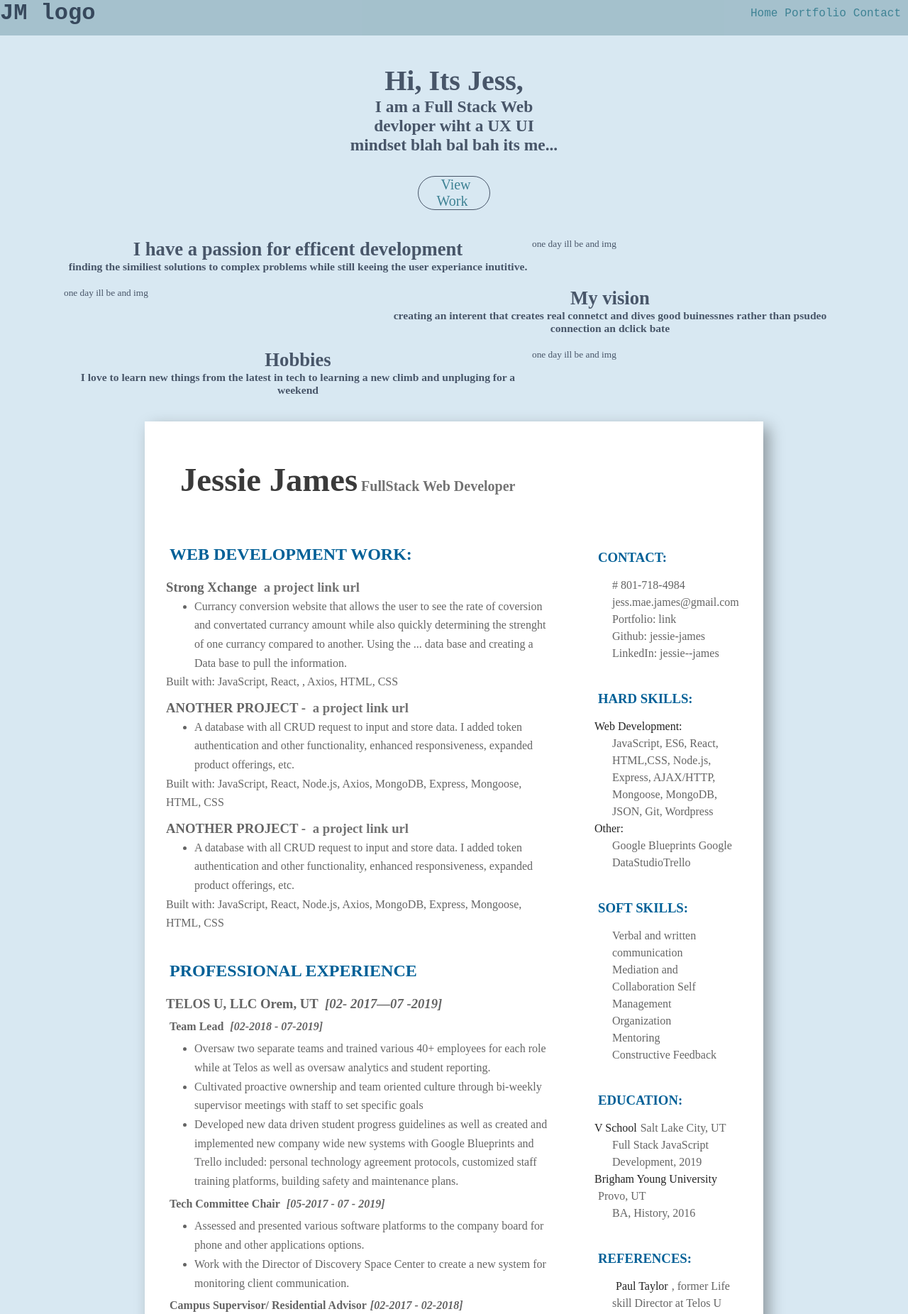
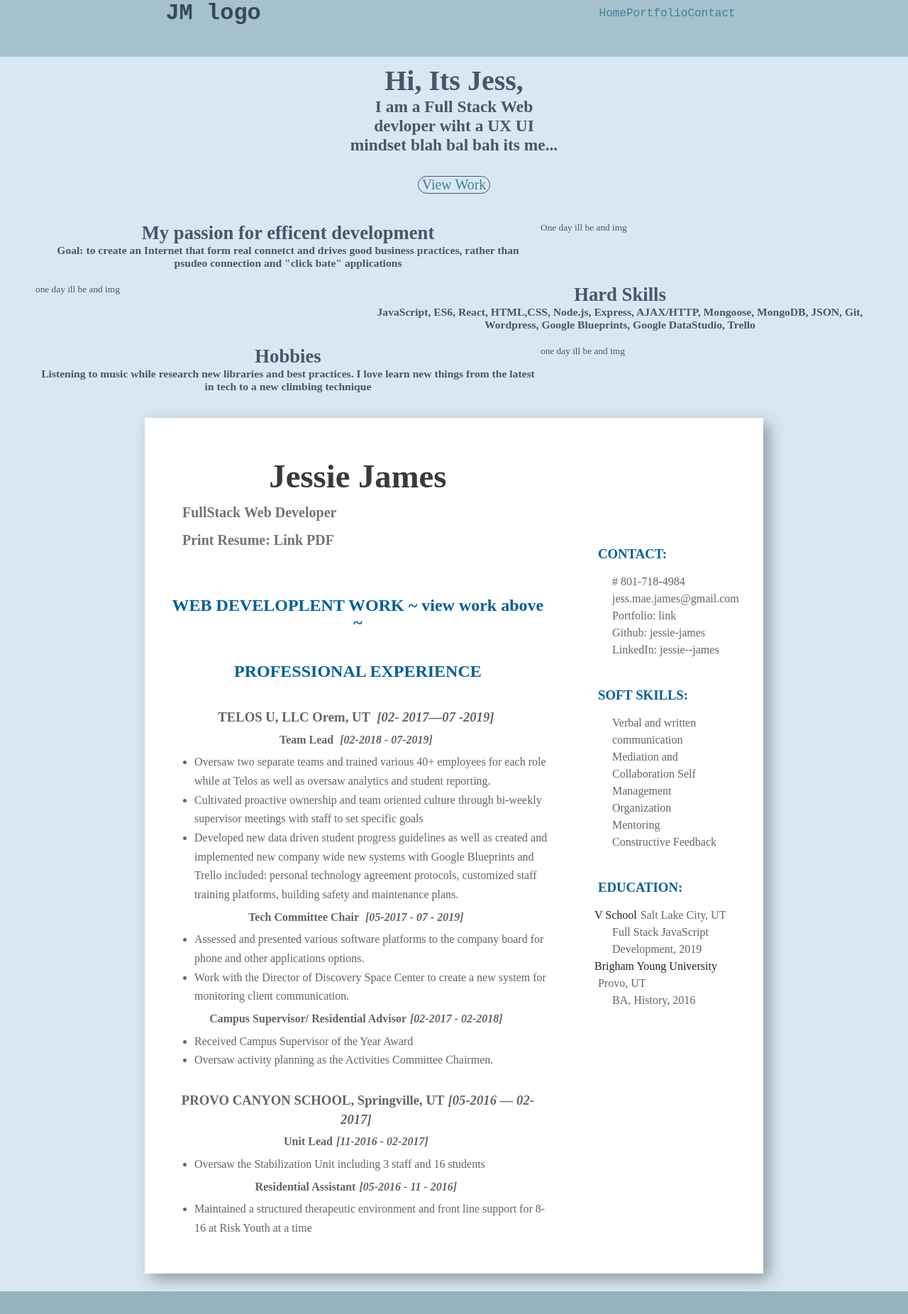
Before and after one commit to jessie-james/portfolio, a React (Create React App) app: page / in a window 1280 px wide. Shown: the top 1852 px of the page at 71% size. Built offline with nearby package versions, Linux system fonts and the light colour scheme.

Commit message:
responsive resume

```diff
--- a/src/portfolio/About.js
+++ b/src/portfolio/About.js
@@ -1,20 +1,21 @@
 import React from 'react'
 const About = () => {
-    return (<div  className="about-body">
+    return (
+    <div className="about-body">
         <div className="about-container">
             <div className="about-text">
-                <h1>I have a passion for efficent development</h1>
-                <h3>finding the similiest solutions to complex problems  while still keeing the user experiance inutitive.</h3>
+                <h1>My passion for efficent development</h1>
+                <h3>Goal: to create an Internet that form real connetct and drives good business practices, rather than psudeo connection and "click bate" applications</h3>
             </div>
             <div className="about-img">
-                <p>one day ill be and img</p>
+                <p>One day ill be and img</p>
             </div>
         </div>
 
         <div className="about-container">
             <div className="about-text">
-                <h1>My vision</h1>
-                <h3>creating an interent that creates real connetct and dives good buinessnes rather than psudeo connection an dclick bate</h3>
+                <h1>Hard Skills</h1>
+                <h3>JavaScript, ES6, React, HTML,CSS, Node.js, Express, AJAX/HTTP, Mongoose, MongoDB,  JSON, Git, Wordpress, Google Blueprints, Google DataStudio, Trello</h3>
             </div>
             <div className="about-img">
                 <p>one day ill be and img</p>
@@ -24,7 +25,7 @@ const About = () => {
         <div className="about-container">
             <div className="about-text">
                 <h1>Hobbies</h1>
-                <h3>I love to learn new things from the latest in tech to learning a new climb and unpluging for a weekend</h3>
+                <h3>Listening to music while research new libraries and best practices. I love learn new things from the latest in tech to a new climbing technique</h3>
             </div>
             <div className="about-img">
                 <p>one day ill be and img</p>
--- a/src/portfolio/Nav.js
+++ b/src/portfolio/Nav.js
@@ -4,9 +4,9 @@ const Nav = () => {
     return (<div className='port-nav-bar'>
         <h1>JM logo</h1>
         <ul className='nav-list'>
-            <Link to='/' className='nav-list-item port-nav'>Home</Link>
-            <Link to='/Portfolio' className='nav-list-item port-nav'>Portfolio</Link>
-            <Link to='/Contact' className='nav-list-item port-nav'>Contact</Link>
+            <Link to='/' className='port-nav'>Home</Link>
+            <Link to='/Portfolio' className=' port-nav'>Portfolio</Link>
+            <Link to='/Contact' className=' port-nav'>Contact</Link>
         </ul>
     </div>)
 }
--- a/src/portfolio/Resume.js
+++ b/src/portfolio/Resume.js
@@ -6,45 +6,15 @@ const Resume = () => {
     return (
         <div className="resume-container">
             <div className="columnOne">
-                <h1>Jessie James<span>FullStack Web Developer</span></h1>
-
+                <h1>Jessie James<span className="mobile-span">FullStack Web Developer</span><span className="mobile-span">Print Resume: Link PDF</span></h1>
                 <div className="columnOne-sections">
-                <h2 className="resume-header"> WEB DEVELOPMENT WORK:</h2>
-
-            <div className="web-dev-section">
-                        <h3 className="prj-title">Strong Xchange<span className="project-link"> a project link url</span></h3>
-                <ul className="skills-list">
-                    <li>Currancy conversion website that allows the user to see the rate of coversion and convertated currancy amount while  also quickly determining the strenght  of one currancy compared to another. Using the  ... data base and  creating a Data base to pull the information.</li>
-                </ul>
-                <p className="built-with">Built with: JavaScript, React, , Axios, HTML, CSS</p>
-            </div>
-
-            <div className="web-dev-section">
-                        <h3 className="prj-title">ANOTHER PROJECT - <span className="project-link"> a project link url</span></h3>
-                <ul className="skills-list">
-                    <li>A database with all CRUD request to input and store data. I added token authentication and other functionality, enhanced responsiveness, expanded product offerings, etc.</li>
-                </ul>
-                <p className="built-with">Built with: JavaScript, React, Node.js, Axios, MongoDB, Express, Mongoose, HTML, CSS</p>
-            </div>
-
-            <div className="web-dev-section">
-                        <h3 className="prj-title">ANOTHER PROJECT - <span className="project-link"> a project link url</span></h3>
-                <ul className="skills-list">
-                    <li>A database with all CRUD request to input and store data. I added token authentication and other functionality, enhanced responsiveness, expanded product offerings, etc.</li>
-                </ul>
-                <p className="built-with">Built with: JavaScript, React, Node.js, Axios, MongoDB, Express, Mongoose, HTML, CSS</p>
-            </div>
-            </div>
-
-            <div className="columnOne-sections">
-
+                    <h2 className="resume-header"> WEB DEVELOPLENT WORK ~ view work above ~</h2>
                         <h2 className="resume-header"> PROFESSIONAL EXPERIENCE</h2>
                         <div className="work-experiance-section">
                             <h3 className="company-title">TELOS U, LLC Orem, UT <span>[02- 2017—07 -2019]</span></h3>
                             <h5 className="job-title">Team Lead <span>[02-2018 - 07-2019]</span></h5>
                             <ul className="skills-list">
                                 <li>Oversaw two separate teams and trained various 40+ employees for each role  while at Telos as well as oversaw analytics and student reporting.</li>
-                        {/* <li>Ran weekly treatment meetings for students.</li> */}
                                 <li>Cultivated proactive ownership and team oriented culture through bi-weekly supervisor meetings with staff to set specific goals </li>
                                 <li> Developed new data driven student progress guidelines as well as created and implemented new company wide new systems with Google Blueprints and Trello included: personal technology agreement protocols, customized staff training platforms, building safety and maintenance plans.</li>
                             </ul>
@@ -52,7 +22,6 @@ const Resume = () => {
                             <ul className="skills-list">
                                 <li>Assessed and presented various software platforms to the company board for phone and other applications options.</li>
                                 <li>Work with the Director of Discovery Space Center to create a new system for monitoring client communication. </li>
-                        {/* <li>Oversaw MMGuardian phone management software as well as managed and maintained Verizon account.</li> */}
                             </ul>
                             <h5 className="job-title">Campus Supervisor/ Residential Advisor<span>[02-2017 - 02-2018]</span></h5>
                              <ul className="skills-list">
@@ -61,7 +30,7 @@ const Resume = () => {
                             </ul>
                         </div>
                         <div className="work-experiance-section">
-                        <h3 className="company-title">Provo Canyon School, Springville, UT<span>[05-2016 — 02-2017]</span></h3>
+                            <h3 className="company-title">PROVO CANYON SCHOOL, Springville, UT<span>[05-2016 — 02-2017]</span></h3>
                             <h5 className="job-title">Unit  Lead<span>[11-2016 - 02-2017] </span></h5>
                             <ul className="skills-list">
                                 <li>Oversaw the Stabilization Unit  including 3  staff  and 16 students</li>
@@ -85,16 +54,6 @@ const Resume = () => {
                 </ul>
             </div>
             <div className="columnTwo-sections">
-
-            <h3 className="resume-header"> HARD SKILLS: </h3>
-            <ul className="bold-skill">Web Development:
-                <li className="column-two-list">JavaScript, ES6, React, HTML,CSS, Node.js, Express, AJAX/HTTP, Mongoose, MongoDB,  JSON, Git, Wordpress</li>
-            </ul>
-            <ul className="bold-skill">Other:
-                <li className="column-two-list">Google Blueprints Google DataStudioTrello </li>
-            </ul>
-            </div>
-            <div className="columnTwo-sections">
                 <h3 className="resume-header"> SOFT SKILLS: </h3>
                 <ul>
                     <li className="column-two-list">Verbal and written communication</li>
@@ -104,7 +63,6 @@ const Resume = () => {
                     <li className="column-two-list">Constructive Feedback</li>
                  </ul>
             </div>
-
             <div className="columnTwo-sections">
                 <h3 className="resume-header"> EDUCATION: </h3>
                 <ul className="bold-skill" >V School<span>Salt Lake City, UT </span>
@@ -114,21 +72,7 @@ const Resume = () => {
                     <li className="column-two-list">BA,  History, 2016</li>
                 </ul>
             </div>
-            <div className="columnTwo-sections">
-                <h3 className="resume-header"> REFERENCES: </h3>
-                <ul>
-                        <li className="column-two-list"><span>Paul Taylor</span>, former Life skill Director at Telos U</li>
-                        <li className="column-two-list">Phone Number:</li>
-                </ul>
-                <ul>
-                        <li className="column-two-list"><span>Scottie Wilson</span>, former manager/ Student Living Director at Telos U Head </li>
-                        <li className="column-two-list">Phone Number:</li>
-                </ul>
-                <ul>
-                        <li className="column-two-list"><span>Paul Taylor</span>, Executive Director at Telos U.</li>
-                        <li className="column-two-list">Phone Number: </li>
-                </ul>
-            </div>
+
         </div>
     </div>
 
--- a/src/portfolio/resume.css
+++ b/src/portfolio/resume.css
@@ -2,24 +2,24 @@
     color:rgba(0, 0, 0, 0.609);
     justify-content: space-between;
     font-family: 'Times New Roman', Times, serif;
-
+    width:100%;
+    background-color: white;
+    padding: 20px;
 }
 .columnOne{
-    width:65%;
+    width:85%;
     margin: 0 0 0 10px;
 }
-.columnTwo {
-    width:25%;
-    margin:120px 10px 0 0;
-    line-height: 18pt;
-
+.mobile-span{
+    display:flex;
+    margin:10px 0px;
 }
 .web-dev-section{
     margin: 10px 0;
     line-height: 20pt;
 }
 .work-experiance-section{
-    margin:10px 0;
+    margin:30px 0;
     line-height: 20pt;
 }
 .company-title>span {
@@ -36,7 +36,8 @@
 .columnOne>h1 {
     font-size: 35pt;
     color:rgba(0, 0, 0, 0.774);
-    margin: 35px 20px;
+    text-align: center;
+    /* margin: 35px 20px; */
 }
 .columnOne > h1 > span {
     font-size:15pt;
@@ -44,6 +45,8 @@
 }
 .columnOne-sections{
     margin: 10px 0px;
+    text-align: center;
+     line-height: 18pt;
 }
 .resume-header {
     color:rgb(0, 96, 151);
@@ -55,6 +58,7 @@
 }
 .skills-list{
     margin:0px 0px 0px 40px;
+    text-align: start;
 }
 .column-two-list{
     list-style: none;
@@ -82,3 +86,30 @@
 .resume-header{
     margin: 5px;
 }
+
+@media only screen and (min-width: 600px) {
+
+    .resume-container {
+        display: flex;
+        height: 80%;
+        width: 65%;
+        margin: 25px auto;
+        background-color: white;
+        padding: 20px;
+        box-shadow: 8px 8px 20px #00000057;
+    }
+    .columnOne {
+        width: 65%;
+        margin: 0 0 0 10px;
+    }
+
+    .columnTwo {
+        width: 25%;
+        margin: 120px 10px 0 0;
+        line-height: 18pt;
+
+    }
+    .columnOne>h1 {
+        margin: 35px 20px;
+    }
+}
--- a/src/styles.css
+++ b/src/styles.css
@@ -14,15 +14,25 @@ monospace; */
 .port-nav-bar{
     display:flex;
     background-color:rgba(147, 179, 191, 0.733);
-    justify-content: space-between;
-    height: 50px;
+    justify-content: space-around;
+    height: 10vh;
     width:100%;
     position: fixed;
     font-family: 'IBM Plex Mono', monospace;
 }
 .port-nav {
     color:#3E8294;
+    /* margin:5px; */
 }
+.nav-list {
+    list-style: none;
+    display: flex;
+    margin: 10px;
+    flex-direction: column;
+
+}
+
+
 .main-app-container {
     background-color:#D8E8F2;
     color:rgba(2, 14, 38, 0.671);
@@ -54,7 +64,20 @@ monospace; */
     width:100px;
     margin:30px;
 }
+.about-body {
+    display: flex;
+    font-size: 10pt;
+    width:100%;
+    font-family:'Indie Flower',
+        cursive;
+    flex-direction: column;
+}
 
+.about-container {
+    display: flex;
+    padding: 10px 50px;
+    text-align: center;
+}
 
 .about-text{
     display:flex;
@@ -62,6 +85,7 @@ monospace; */
     /* border: solid 3px rgb(199, 75, 75); */
     justify-content: center;
     width:60%;
+    margin: 0px 5px;
 }
 .about-img{
     width:40%;
@@ -72,22 +96,8 @@ monospace; */
     flex-direction: column;
     margin: 0 0 30px 0;
 }
-.about-container{
-    display:flex;
-    padding:10px 90px;
-    text-align: center;
-}
-.about-body {
-    display:flex;
-    font-size: 10pt;
-    width:100%;
-    font-family: 'Indie Flower',
-    cursive;
-    flex-direction:column;
-    /* align-items: center; */
-    /* text-align: center; */
-    /* height:100%; */
-}
+
+
 .about-body>:nth-child(even) {
     flex-direction: row-reverse;
 }
@@ -149,7 +159,7 @@ monospace; */
 }
 
 .port-footer{
-    height: 250px;
+    height: 30vh;
     display:flex;
     flex-direction: column;
     justify-content: center;
@@ -167,30 +177,15 @@ monospace; */
     display: flex;
     list-style: none;
     width:100%;
+    padding:10px;
     justify-content: space-evenly;
 }
-.nav-list{
-    list-style: none;
-    display:flex;
-    justify-content: space-evenly;
-    margin:5px;
-}
-.nav-list-item{
-    margin:5px;
-}
+
+
 .projects{
      width:33%;
      height: 33%;
      border:black solid 5px;
-}
-.resume-container{
-    display:flex;
-    height:80%;
-    width:65%;
-    margin:  25px auto;
-    background-color:white;
-    padding:20px;
-    box-shadow: 8px 8px 20px #00000057;
 }
 
 .contact-container{
@@ -198,8 +193,6 @@ monospace; */
     width:100%;
     display:flex;
     justify-content: center;
-
-
 }
 .contact-container>form{
     margin:1%;
@@ -235,3 +228,9 @@ form>button{
     font-family: 'Indie Flower', cursive;
     font-size:25pt;
 }
+
+@media only screen and (min-width: 600px) {
+    .nav-list{
+        flex-direction: row;
+    }
+}
```
Lines whose indentation alone changed are shown as unchanged.
